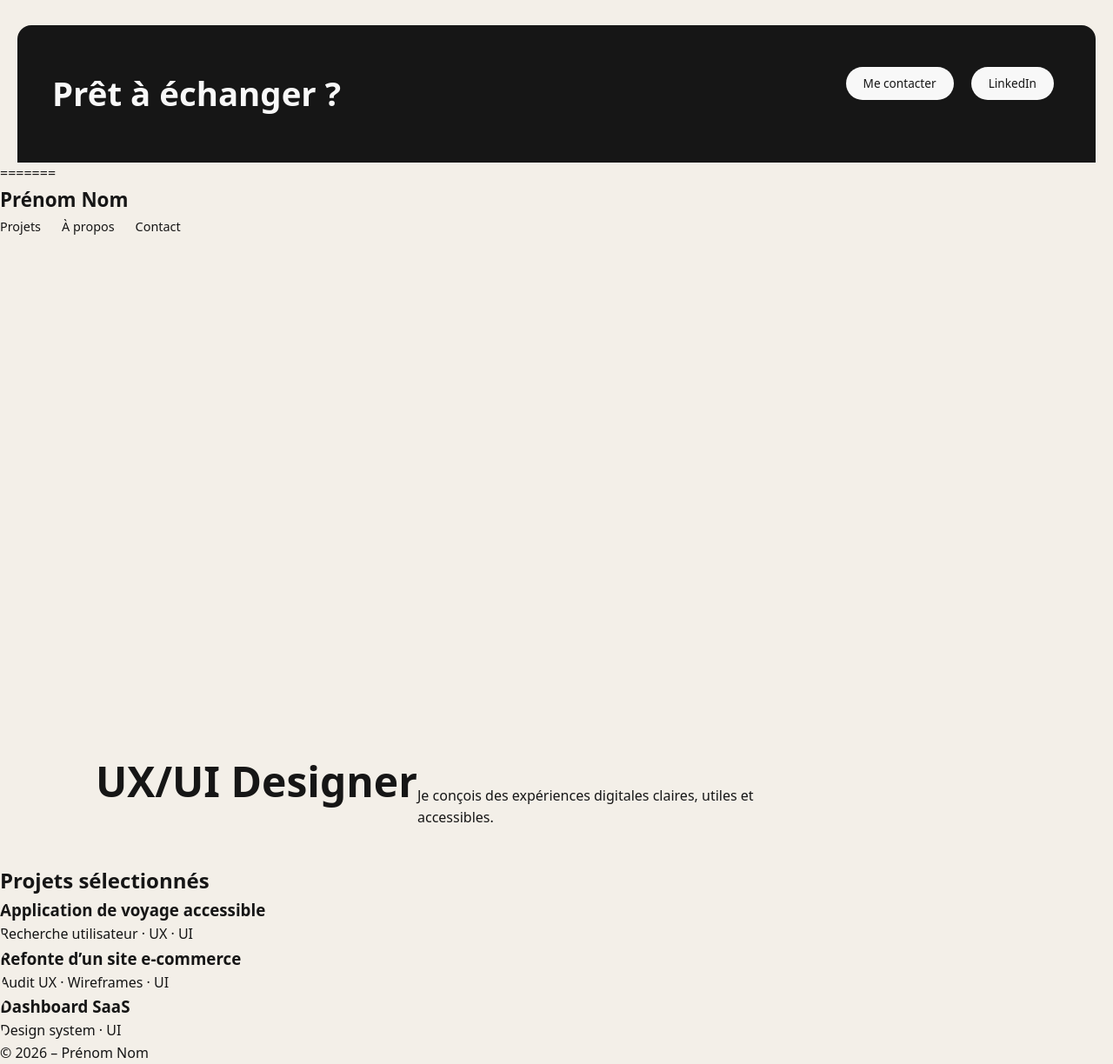
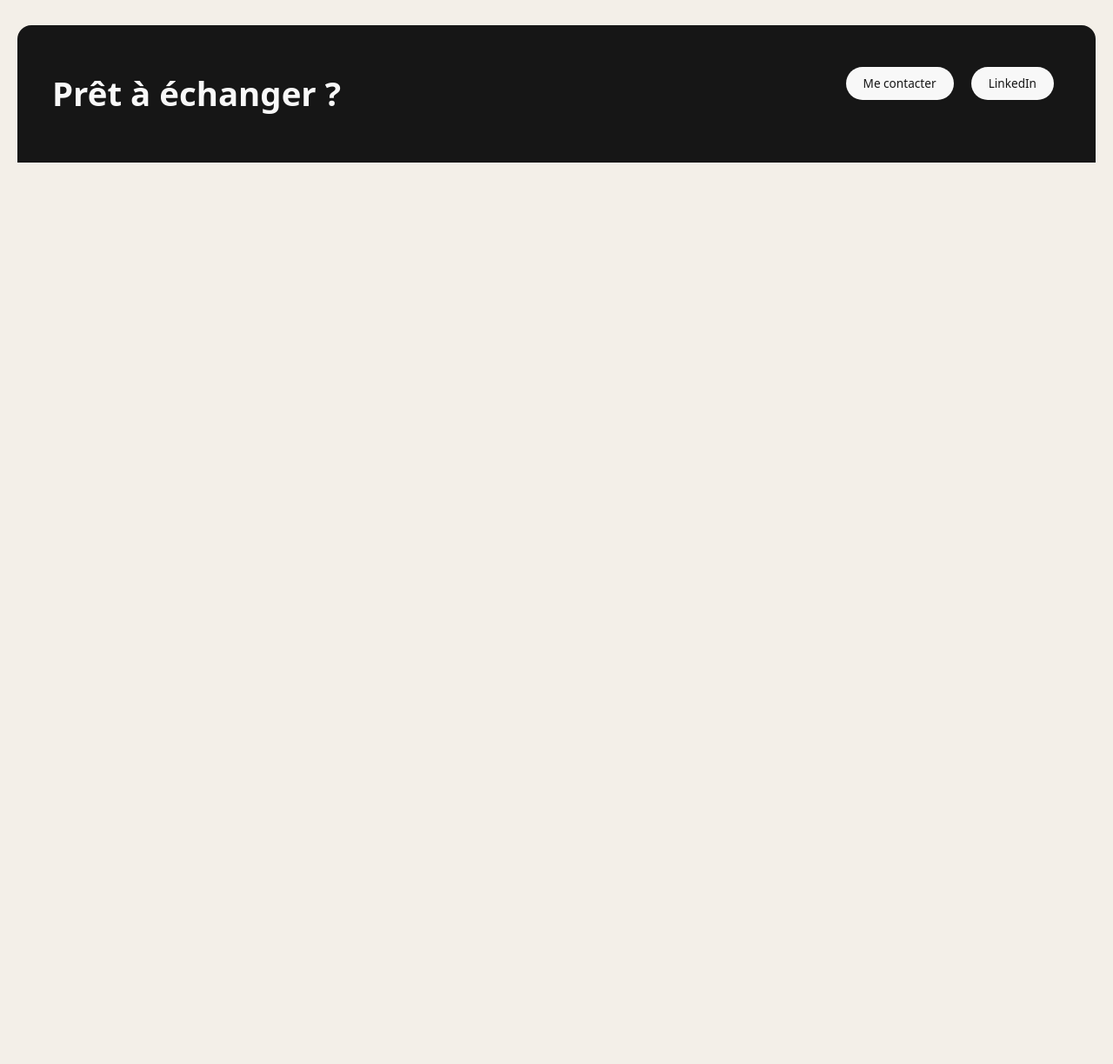
Before and after one commit to kamidgpt/kamidgpt.github.io, a plain HTML site: page index.html in a window 1280 px wide. Shown: the part 3001-4225 px from the top of the page at 87% size. After the commit the page ends 3188 px from the top, so only its background shows below. Drawn offline with Linux system fonts and the light colour scheme; files that its build step writes are made by us from their sources.

Commit message:
Update portfolio

```diff
--- a/index.html
+++ b/index.html
@@ -151,74 +151,3 @@
 </body>
 
 </html>
-=======
-<!DOCTYPE html>
-<html lang="fr">
-<head>
-  <meta charset="UTF-8">
-
-  <!-- Responsive : OBLIGATOIRE -->
-  <meta name="viewport" content="width=device-width, initial-scale=1.0">
-
-  <title>Portfolio – UX/UI Designer</title>
-
-  <!-- SEO basique -->
-  <meta name="description" content="Portfolio UX/UI – projets, méthodologie et études de cas">
-
-  <!-- CSS -->
-  <link rel="stylesheet" href="css/style.css">
-</head>
-
-<body>
-
-  <header class="site-header">
-    <nav class="nav">
-      <p class="logo">Prénom Nom</p>
-      <ul class="nav-links">
-        <li><a href="#">Projets</a></li>
-        <li><a href="#">À propos</a></li>
-        <li><a href="#">Contact</a></li>
-      </ul>
-    </nav>
-  </header>
-
-  <main>
-
-    <!-- HERO -->
-    <section class="hero">
-      <h1>UX/UI Designer</h1>
-      <p>Je conçois des expériences digitales claires, utiles et accessibles.</p>
-    </section>
-
-    <!-- PROJETS -->
-    <section class="projects">
-      <h2>Projets sélectionnés</h2>
-
-      <div class="project-grid">
-
-        <article class="project-card">
-          <h3>Application de voyage accessible</h3>
-          <p>Recherche utilisateur · UX · UI</p>
-        </article>
-
-        <article class="project-card">
-          <h3>Refonte d’un site e-commerce</h3>
-          <p>Audit UX · Wireframes · UI</p>
-        </article>
-
-        <article class="project-card">
-          <h3>Dashboard SaaS</h3>
-          <p>Design system · UI</p>
-        </article>
-
-      </div>
-    </section>
-
-  </main>
-
-  <footer class="site-footer">
-    <p>© 2026 – Prénom Nom</p>
-  </footer>
-
-</body>
-</html>
```
